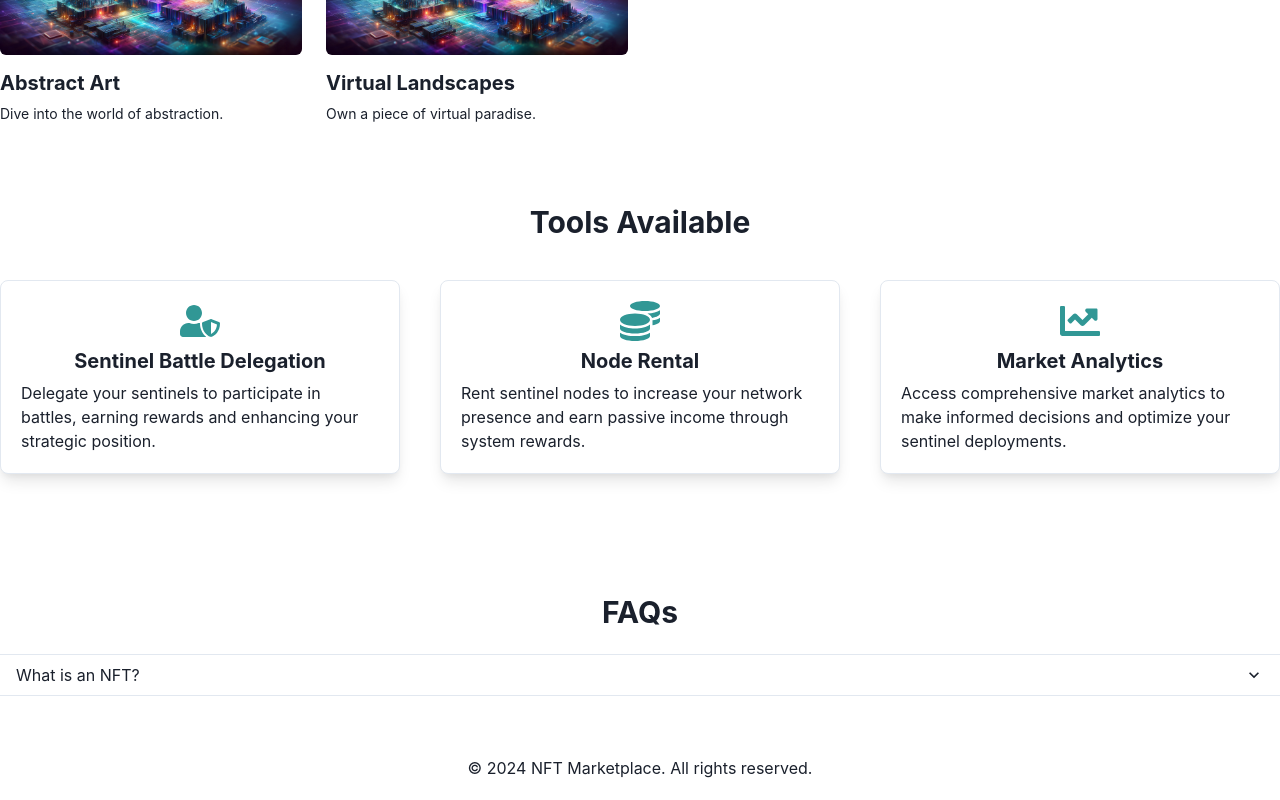
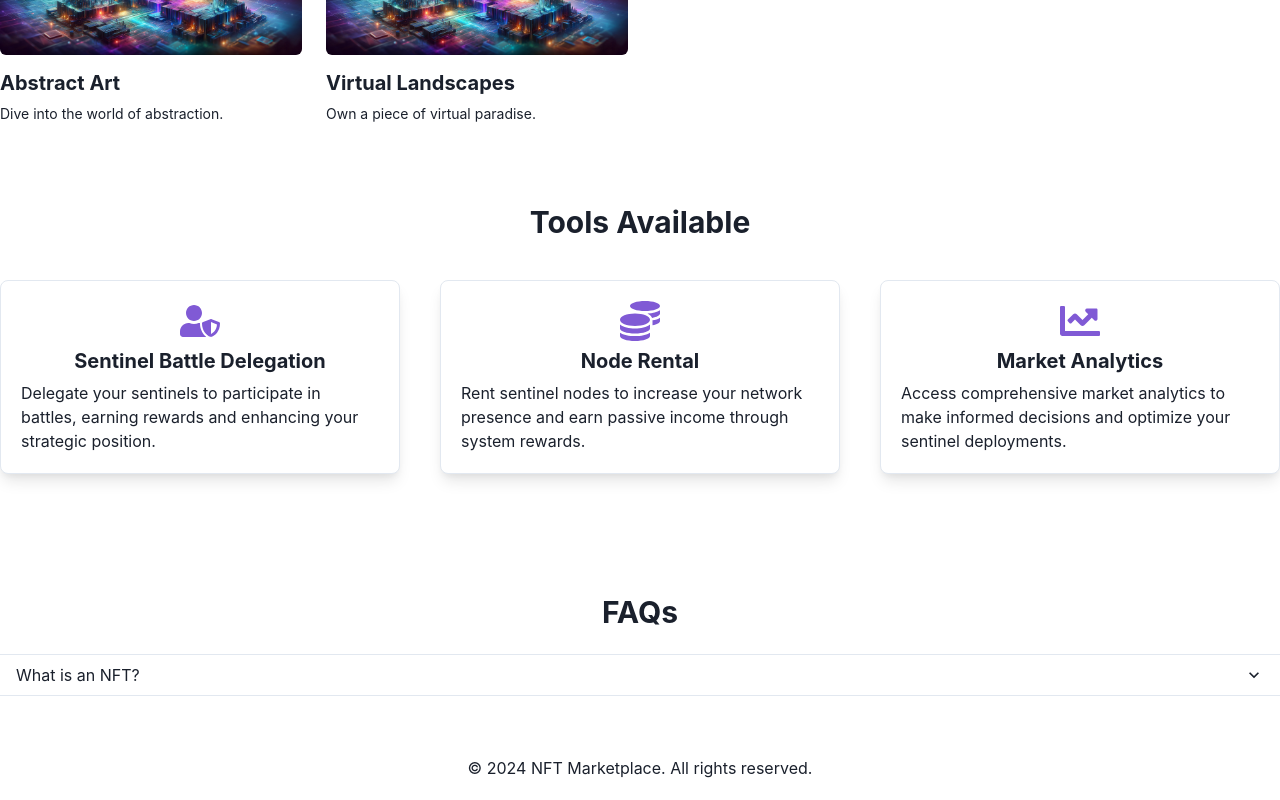
Before and after one commit to ByAziX/Nextjs-Website, a Next.js app: page / in a window 1280 px wide. Shown: the part 1179-1979 px from the top of the page. Built offline with nearby package versions, Linux system fonts and the light colour scheme.

Commit message:
amélioration ui

```diff
--- a/src/pages/index.tsx
+++ b/src/pages/index.tsx
@@ -114,7 +114,7 @@ const ToolFeature = ({ title, icon, description }) => (
     borderWidth="1px"
     shadow="lg"
   >
-    <Icon as={icon} w={10} h={10} color={useColorModeValue('teal.500', 'teal.200')} />
+    <Icon as={icon} w={10} h={10} color={useColorModeValue('purple.500', 'purple.200')} />
     <Heading size="md">{title}</Heading>
     <Text>{description}</Text>
   </VStack>
```
